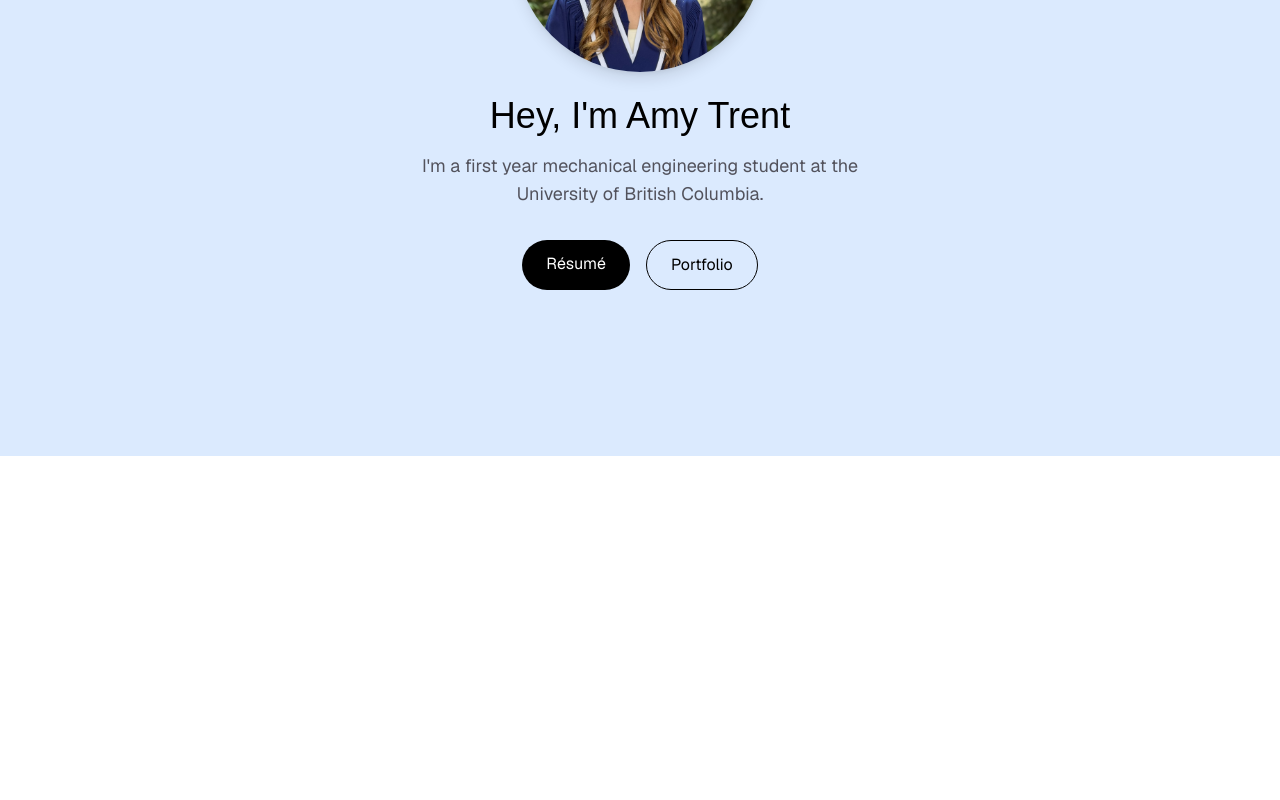
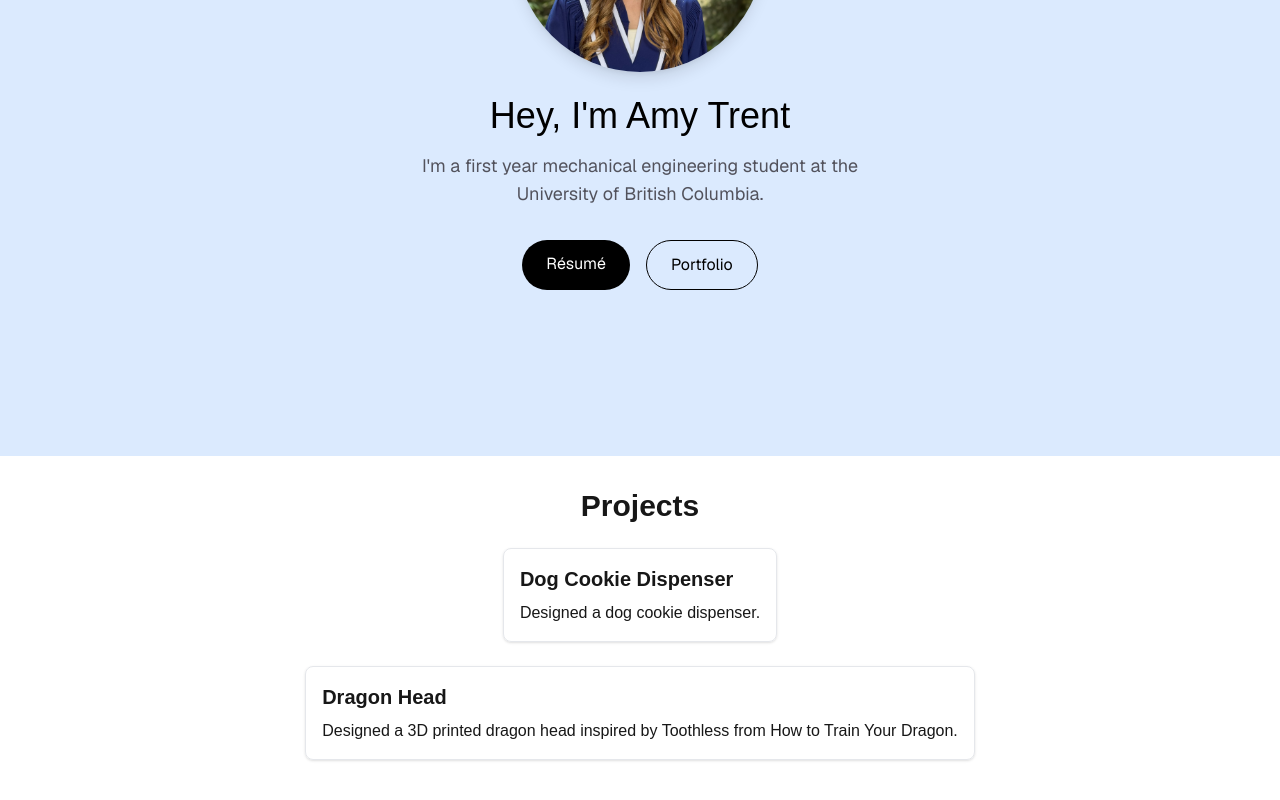
Before and after one commit to amygtrent/amytrent.me, a Next.js app: page / in a window 1280 px wide. Shown: the part 344-1144 px from the top of the page. Before the commit the page ends 800 px from the top, so only its background shows below. Built offline with nearby package versions, Linux system fonts and the light colour scheme; a web font is replaced by a local one.

Commit message:
white bg

```diff
--- a/app/page.tsx
+++ b/app/page.tsx
@@ -7,6 +7,7 @@ const inconsolata = Inconsolata({ subsets: ['latin'], weight: '400'});
 
 export default function Home() {
   return (
+    <>
     <div className="flex min-h-screen flex-col items-center justify-center bg-blue-100 font-sans p-8">
 
 
@@ -45,5 +46,21 @@ export default function Home() {
         </a>
       </div>
     </div>
+
+    <div id="projects" className="min-h-screen bg-white flex flex-col items-center justify-start p-8">
+      <h2 className="text-3xl font-bold text black mb-6">Projects</h2>
+
+      {/* Projects */}
+      <div className="max-w-2xl mb-6 p-4 border border-gray-200 shadow-sm rounded-lg">
+        <h3 className="text-xl font-semibold mb-2"> Dog Cookie Dispenser</h3>
+        <p>Designed a dog cookie dispenser.</p>
+      </div>
+
+      <div className="max-w-2xl mb-6 p-4 border border-gray-200 shadow-sm rounded-lg">
+        <h3 className="text-xl font-semibold mb-2">Dragon Head</h3>
+        <p>Designed a 3D printed dragon head inspired by Toothless from How to Train Your Dragon.</p>
+      </div>
+      </div>
+      </>
   );
 }
```
